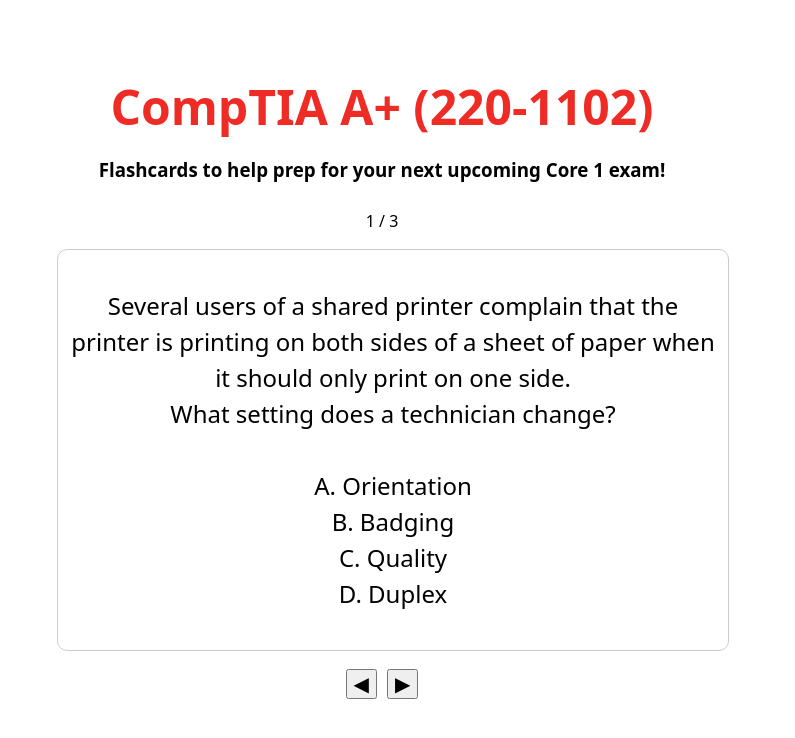
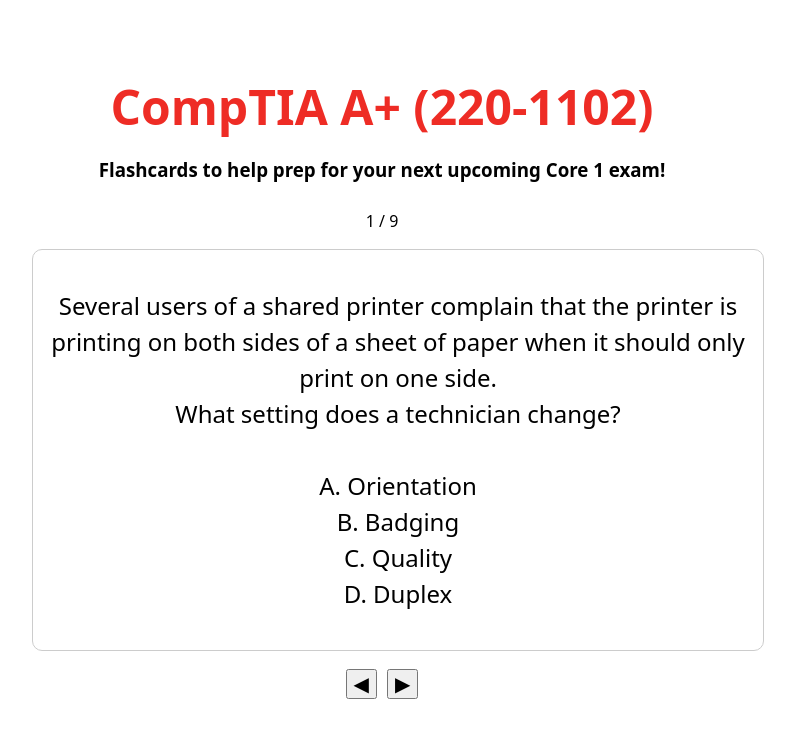
Before and after one commit to sixthsenseriot/project-02-flashcards, a React (Vite) app: page / in a window 1280 px wide. Shown: the top 738 px of the page, without its empty margins (258-1053 px from the left). Built offline with nearby package versions, Linux system fonts and the light colour scheme.

Commit message:
refactor: Separate flashcard array into separate file to import
Signed-off-by: Khanh <khanh@starchdev.com>

```diff
--- a/src/App.jsx
+++ b/src/App.jsx
@@ -1,25 +1,7 @@
 import React, { useState } from "react";
 import "./App.css";
 import Flashcard from "./components/Flashcard";
-
-const flashcards = [
-    {
-        frontText:
-            "Several users of a shared printer complain that the printer is printing on both sides of a sheet of paper when it should only print on one side.\nWhat setting does a technician change?\n\nA. Orientation\nB. Badging\nC. Quality\nD. Duplex",
-        backText: "D. Duplex",
-    },
-    {
-        frontText:
-            "The projector in the conference room is experiencing intermittent shutdowns. The technician begins troubleshooting by checking all the connector cables.\nWhat are the next troubleshooting steps for the technician? (Select the best two choices.)\n\nA. Check that the vents are free from dust.\nB. Check that the bulb is not burned out.\nC. Check that the LED array is situated properly.\nD. Check that the fan is working.",
-        backText:
-            "A. Check that the vents are free from dust.\nD. Check that the fan is working.",
-    },
-    {
-        frontText:
-            "A universal asynchronous receiver transmitter (UART) port was traditionally a physical serial port in a legacy system.\nIn a modern mobile device, how can a UART be utilized? (Select all that apply.)\n\nA. Wi-Fi\nB. Bluetooth\nC.USB\nD.Ethernet",
-        backText: "B.Bluetooth\nC.USB",
-    },
-];
+import { flashcards } from "./data/flashcards";
 
 const App = () => {
     const [currentIndex, setCurrentIndex] = useState(0);
--- a/src/components/Flashcard.css
+++ b/src/components/Flashcard.css
@@ -6,7 +6,7 @@
 
 .flashcard-container {
     perspective: 1000px;
-    min-width: 650px;
+    min-width: 700px;
     height: 400px;
     cursor: pointer;
 }
@@ -30,7 +30,7 @@
 
 .flashcard .front,
 .flashcard .back {
-    padding: 0 10px;
+    padding: 0 15px;
     position: absolute;
     width: 100%;
     height: 100%;
--- /dev/null
+++ b/src/data/flashcards.js
@@ -0,0 +1,48 @@
+export const flashcards = [
+    {
+        frontText:
+            "Several users of a shared printer complain that the printer is printing on both sides of a sheet of paper when it should only print on one side.\nWhat setting does a technician change?\n\nA. Orientation\nB. Badging\nC. Quality\nD. Duplex",
+        backText: "D. Duplex",
+    },
+    {
+        frontText:
+            "The projector in the conference room is experiencing intermittent shutdowns. The technician begins troubleshooting by checking all the connector cables.\nWhat are the next troubleshooting steps for the technician? (Select the best two choices.)\n\nA. Check that the vents are free from dust.\nB. Check that the bulb is not burned out.\nC. Check that the LED array is situated properly.\nD. Check that the fan is working.",
+        backText:
+            "A. Check that the vents are free from dust.\nD. Check that the fan is working.",
+    },
+    {
+        frontText:
+            "A universal asynchronous receiver transmitter (UART) port was traditionally a physical serial port in a legacy system.\nIn a modern mobile device, how can a UART be utilized? (Select all that apply.)\n\nA. Wi-Fi\nB. Bluetooth\nC.USB\nD.Ethernet",
+        backText: "B.Bluetooth\nC.USB",
+    },
+    {
+        frontText:
+            "Which current USB standard supports 2 x 10 Gbps speeds and uses a USB-C connector type?\n\nA. USB 3.2 Gen1\nB. USB 3.2 Gen 2x1\nC. USB 3.2 Gen 2x2\nD. USB 3.1",
+        backText: "C.USB 3.2 Gen 2x2",
+    },
+    {
+        frontText:
+            "A computer technician replaces the power supply in a desktop system.  To do this, the technician needs to know the output of the current power supply unit (PSU).\nWhat is the PSU output capability measured as?\n\nA. Voltage\nB. Power\nC.Wattage rating\nD. Efficiency",
+        backText: "C.Wattage rating",
+    },
+    {
+        frontText:
+            "Systems administrators deploy a virtualization solution that separates host resources for each instance that is running at the operating system level.\nWhich solution is running?\n\nA. Type 1 hypervisor\nB. Type 2 hypervisor\nC. Container\nD. VM",
+        backText: "C.Container",
+    },
+    {
+        frontText:
+            "An organization experiences an internet outage. As fiber is being used, an engineer checks to see if the optical signal is being properly converted to an electrical signal. The router is connected using an RJ45 copper wire patch cord.\nWhat does the engineer check?\n\nA. OLT\nB. PoP\nC. PON\nD. ONT",
+        backText: "D.ONT",
+    },
+    {
+        frontText:
+            "A user states that a smartphone with a Li-ion battery does not hold a charge for as long as it did in the past and seems to charge slowly after replacing a lost adapter. The change was noticed over the last few months.\nWhat could be the cause? (Select all that apply.)\nA. Swelling\nB. Battery type\nC. Aging batter\nD. Aftermarket AC Adapter",
+        backText: "A.The imaging drum is not properly losing its charge.",
+    },
+    {
+        frontText:
+            "A printer technician troubleshoots a laser printer and determines that the exposing stage of the print job is the issue with print jobs printing incorrectly.    What does the technician suspect is happening?  A.The imaging drum is not properly losing its charge. B.The OS driver is improperly encoding the page in a page description language. C.The imaging drum is not being conditioned by the primary charge roller. D.The toner is not being fed evenly onto a magnetized developer roller.",
+        backText: "A.The imaging drum is not properly losing its charge.",
+    },
+];
```
